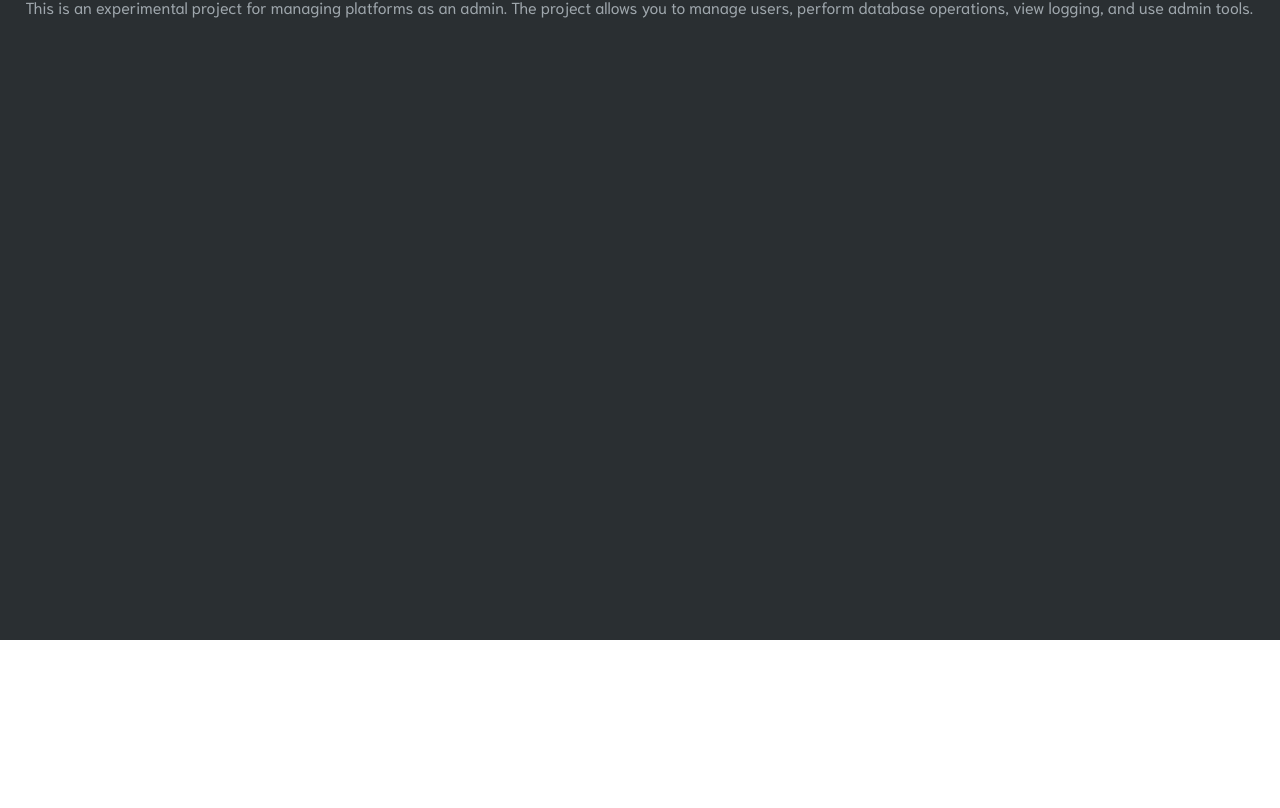
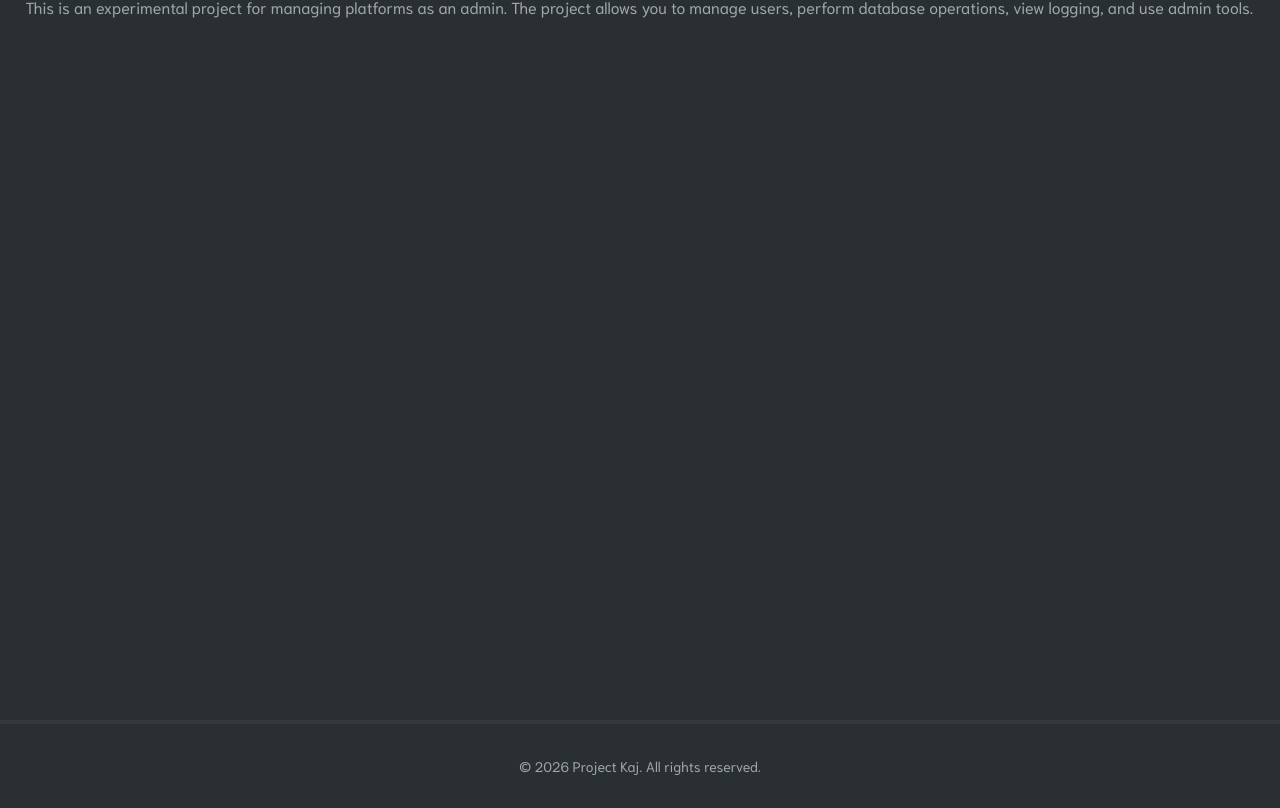
Before and after one commit to KevinBjarnemark/kaj-2, a Next.js app in the folder frontend/: page /about in a window 1280 px wide. Shown: the part 160-968 px from the top of the page. Before the commit the page ends 800 px from the top, so only its background shows below. Built offline with nearby package versions, Linux system fonts and the light colour scheme; no server answers.

Commit message:
feat: add footer with copyright text
Refactor: Remove unused CSS
Docs: Update todo list

```diff
--- a/frontend/src/app/globals.css
+++ b/frontend/src/app/globals.css
@@ -63,7 +63,6 @@
 
 :root {
     --background: #2a2f32;
-  --header-background: #2a2f32;
 }
 
 * {
@@ -76,9 +75,12 @@
 }
 
 @layer base {
+    main {
+        background-color: var(--background);
+    }
     header {
         z-index: 1;
-    background-color: var(--header-background);
+        background-color: var(--background);
     }
 
     article {
@@ -90,18 +92,13 @@
         text-align: center;
         min-width: 100%;
         max-width: 100%;
-    background-color: var(--background);
     }
 
     footer {
         display: flex;
         flex-direction: column;
-    align-items: flex-end;
-    justify-content: flex-end;
         position: relative;
-    text-align: center;
-    border: 0 transparent;
-    border-radius: var(--border-radius);
+        background-color: var(--background);
     }
 
     a {
@@ -114,29 +111,10 @@
         text-decoration: none;
     }
 
-  select {
-    border: 0 transparent;
-    background-color: transparent;
-    cursor: pointer;
-    text-decoration: none;
-  }
-
     input {
         background-color: transparent;
         border: 0 transparent;
         outline: none;
-  }
-
-  textarea {
-    background-color: transparent;
-    margin: 0;
-    border: 0 transparent;
-    resize: none;
-    word-break: normal;
-    white-space: pre-wrap;
-    outline: none;
-    overflow: auto;
-    cursor: auto;
     }
 }
 
--- a/frontend/src/app/layout.tsx
+++ b/frontend/src/app/layout.tsx
@@ -4,6 +4,7 @@ import { APP_CONSTANTS } from "@/utils/constants/app-constants";
 import Header from "@/components/layout/header/Header";
 import ApiProvider from "@/context/ApiProvider";
 import { JSX } from "react";
+import Footer from "@/components/layout/footer/Footer";
 
 interface RootLayoutProps {
     // ❕ `React.ReactNode` accepts anything that can be rendered
@@ -25,13 +26,14 @@ const RootLayout = ({ children }: RootLayoutProps): JSX.Element => {
             <body className="flex-column-relative center w-full">
                 <Header />
                 <main
-                    className="flex-column-relative w-full"
+                    className="flex-column-relative w-full pb-20"
                     style={{
                         marginTop: `${marginTop}px`,
                     }}
                 >
                     <ApiProvider>{children}</ApiProvider>
                 </main>
+                <Footer />
             </body>
         </html>
     );
--- /dev/null
+++ b/frontend/src/components/layout/footer/Footer.tsx
@@ -0,0 +1,28 @@
+"use client";
+
+import { JSX } from "react";
+import { APP_CONSTANTS } from "@/utils/constants/app-constants";
+
+const Footer = (): JSX.Element => {
+    const height = APP_CONSTANTS.DIMENSIONS.FOOTER.HEIGHT;
+
+    return (
+        <footer
+            className={
+                "flex-column-relative center w-full " +
+                "border-t-4 border-[#34383bff]"
+            }
+            style={{
+                height: `${height}px`,
+            }}
+        >
+            <section className="flex-column-relative center w-full">
+                <p className="text-[10px] sm:text-xs md:text-[14px]">
+                    &copy; 2026 Project Kaj. All rights reserved.
+                </p>
+            </section>
+        </footer>
+    );
+};
+
+export default Footer;
--- a/frontend/src/utils/constants/app-constants.ts
+++ b/frontend/src/utils/constants/app-constants.ts
@@ -3,6 +3,9 @@ export const APP_CONSTANTS = {
 
     DIMENSIONS: {
         HEADER: {
+            HEIGHT: 88, // px
+        },
+        FOOTER: {
             HEIGHT: 88, // px
         },
         NAVBAR: {
```
Also changed, not shown: 1 other file (tests, documents, lock files or other folders). Lines whose indentation alone changed are shown as unchanged.
